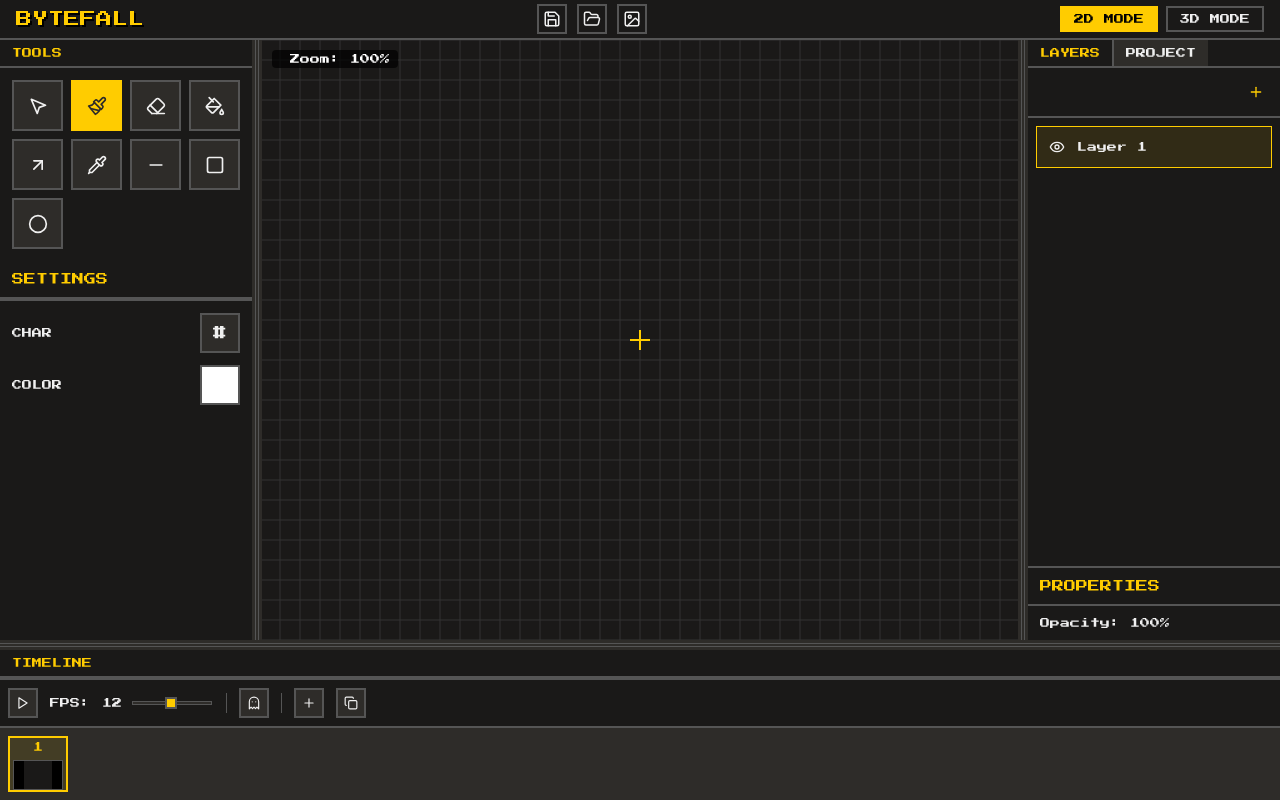
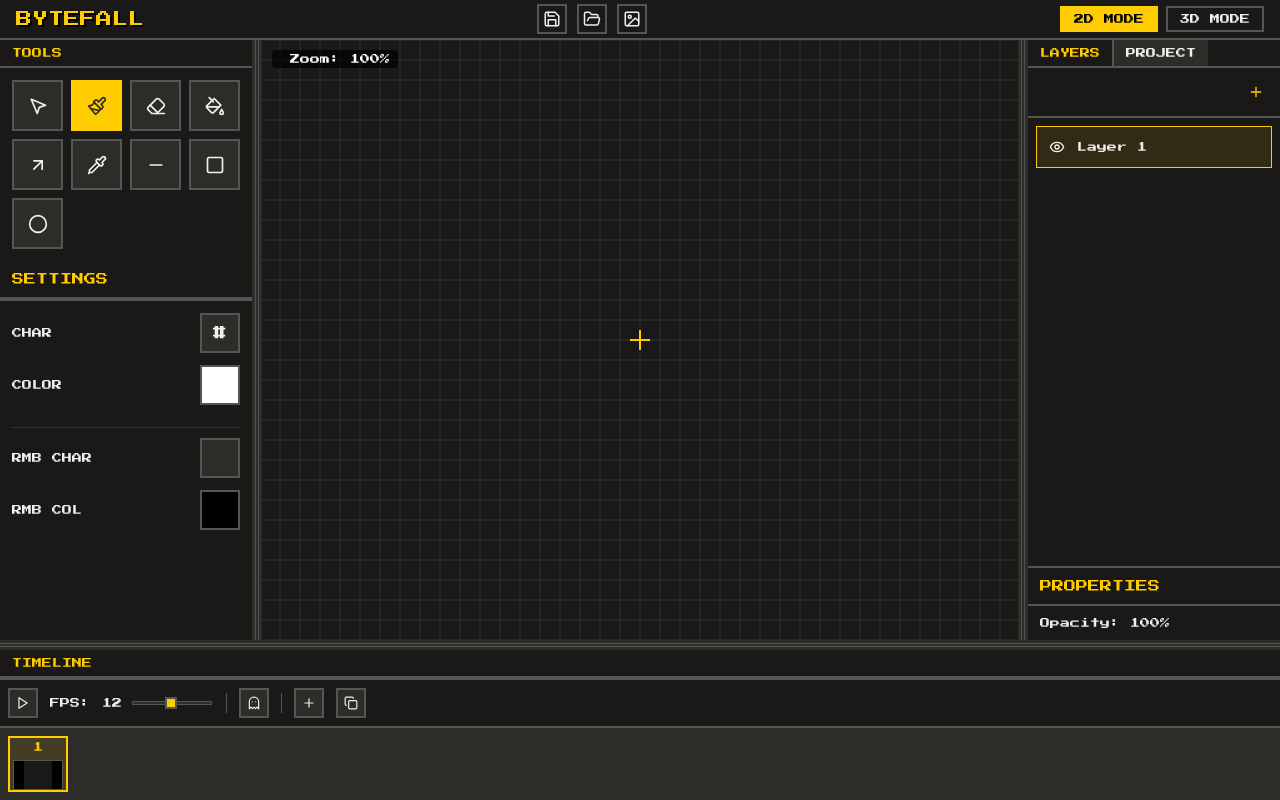
Before and after one commit to T4rnum/bytefall, a React (Vite) app: page / in a window 1280 px wide. Built offline with nearby package versions, Linux system fonts and the light colour scheme.

Commit message:
Feat: Complete RMB drawing support and fix brush/gradient layering

```diff
--- a/src/components/Panels/ToolsPanel.tsx
+++ b/src/components/Panels/ToolsPanel.tsx
@@ -24,6 +24,10 @@ export const ToolsPanel = () => {
     setBrushChar,
     brushColor,
     setBrushColor,
+    secondaryChar,
+    setSecondaryChar,
+    secondaryColor,
+    setSecondaryColor,
     gradientType,
     setGradientType,
     gradientColorStart,
@@ -68,6 +72,26 @@ export const ToolsPanel = () => {
                 onChange={(e) => setBrushColor(e.target.value)}
             />
             </div>
+
+            <div className={styles.settingRow} style={{ marginTop: '10px', borderTop: '1px solid #333', paddingTop: '10px' }}>
+            <span>RMB CHAR</span>
+            <input
+                type="text"
+                className={styles.charInput}
+                value={secondaryChar}
+                onChange={(e) => setSecondaryChar(e.target.value.slice(0, 1))}
+                maxLength={1}
+            />
+            </div>
+            <div className={styles.settingRow}>
+            <span>RMB COL</span>
+            <input
+                type="color"
+                className={styles.colorInput}
+                value={secondaryColor}
+                onChange={(e) => setSecondaryColor(e.target.value)}
+            />
+            </div>
             {activeTool === 'gradient' && (
                 <>
                 <div className={styles.settingRow}>
--- a/src/modules/2d/components/CanvasRenderer.tsx
+++ b/src/modules/2d/components/CanvasRenderer.tsx
@@ -788,8 +788,10 @@ export function CanvasRenderer() {
           ctx.fillRect(px - GRID_SIZE / 2, py - GRID_SIZE / 2, GRID_SIZE, GRID_SIZE)
 
           // Draw preview char
-          ctx.fillStyle = brushColor
-          ctx.fillText(brushChar, px, py + 2)
+          const pChar = isRightClick.current ? secondaryChar : brushChar
+          const pColor = isRightClick.current ? secondaryColor : brushColor
+          ctx.fillStyle = pColor
+          ctx.fillText(pChar, px, py + 2)
       })
   }
 
@@ -893,7 +895,15 @@ export function CanvasRenderer() {
         const color = isRightClick.current ? secondaryColor : brushColor
 
         if (activeTool === 'brush') {
-            setCell(pos.x, pos.y, { char, color })
+            const frame = frames[activeFrameIndex]
+            const layer = frame?.layers.find(l => l.id === activeLayerId)
+            const current = layer?.data.get(`${pos.x},${pos.y}`)
+
+            setCell(pos.x, pos.y, {
+                char,
+                color,
+                bgColor: current?.bgColor || ''
+            })
         } else if (activeTool === 'eraser') {
             setCell(pos.x, pos.y, { char: '', color: '' })
         } else if (activeTool === 'fill') {
@@ -934,14 +944,29 @@ export function CanvasRenderer() {
         if (activeTool === 'brush') {
             const char = isRightClick.current ? secondaryChar : brushChar
             const color = isRightClick.current ? secondaryColor : brushColor
-            setCell(pos.x, pos.y, { char, color })
+
+            const frame = frames[activeFrameIndex]
+            const layer = frame?.layers.find(l => l.id === activeLayerId)
+            const current = layer?.data.get(`${pos.x},${pos.y}`)
+
+            setCell(pos.x, pos.y, {
+                char,
+                color,
+                bgColor: current?.bgColor || ''
+            })
         } else if (activeTool === 'eraser') {
             setCell(pos.x, pos.y, { char: '', color: '' })
         }
     }
   }
 
-  const handleMouseUp = () => {
+  const handleMouseUp = (e: React.MouseEvent) => {
+    // If buttons are still pressed (e.g. switching from L+R to just L), don't stop dragging
+    if (e.buttons !== 0) {
+        isRightClick.current = (e.buttons & 2) === 2
+        return
+    }
+
     setIsDragging(false)
 
     if (isMovingSelection) {
@@ -1088,7 +1113,7 @@ export function CanvasRenderer() {
       cancelAnimationFrame(animationFrameId)
     }
   }, [
-      zoom, pan, activeTool, brushChar, brushColor, onionSkinEnabled,
+      zoom, pan, activeTool, brushChar, brushColor, secondaryChar, secondaryColor, onionSkinEnabled,
       frames, activeFrameIndex, hoverPos, startPos, isDragging,
       selection, floatingSelection, isMovingSelection, gradientType, gradientColorStart, gradientColorEnd
     ])
```
